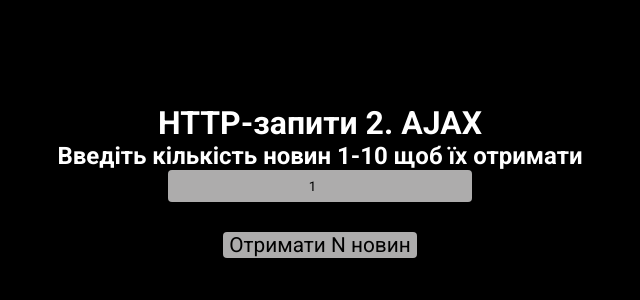
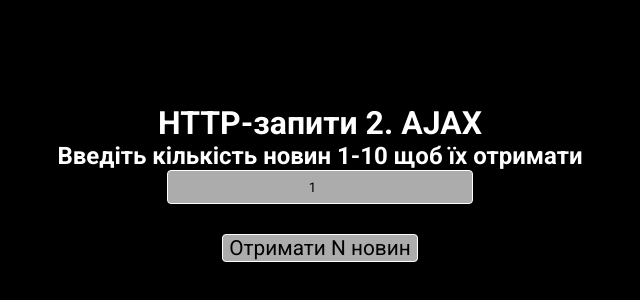
Before and after one commit to MichaelShpeh/hw-js-vite, a website built with Vite: page src/4semester-lessons/lesson-16/lesson-16.html in a window 1280 px wide. Shown: the part 96-396 px from the top of the page, without its empty margins (320-960 px from the left). Built offline with nearby package versions, Linux system fonts and the light colour scheme.

Commit message:
new styles for hw-16

```diff
--- a/src/4semester-lessons/lesson-16/css/lesson-16.css
+++ b/src/4semester-lessons/lesson-16/css/lesson-16.css
@@ -24,6 +24,7 @@
     color: black;
     border-radius: 4px;
     background-color: rgb(173, 172, 172);
+    border: rgb(255, 255, 255) 1px solid;
     margin-bottom: 30px;
 }
 
@@ -32,6 +33,7 @@
     font-size: 1.3rem;
     background: rgb(173, 172, 172);
     border-radius: 4px;
+    border: rgb(255, 255, 255) 1px solid;
 }
 
 .data-list {
```
